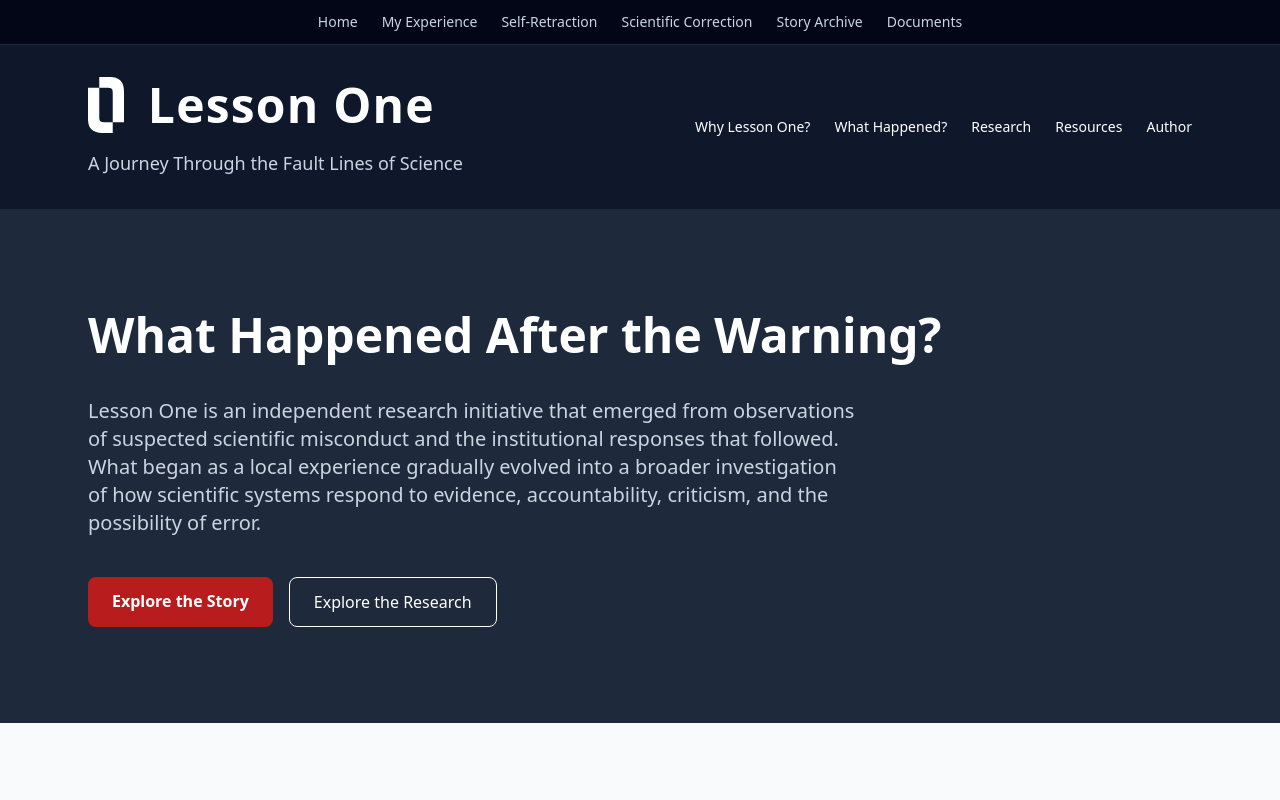
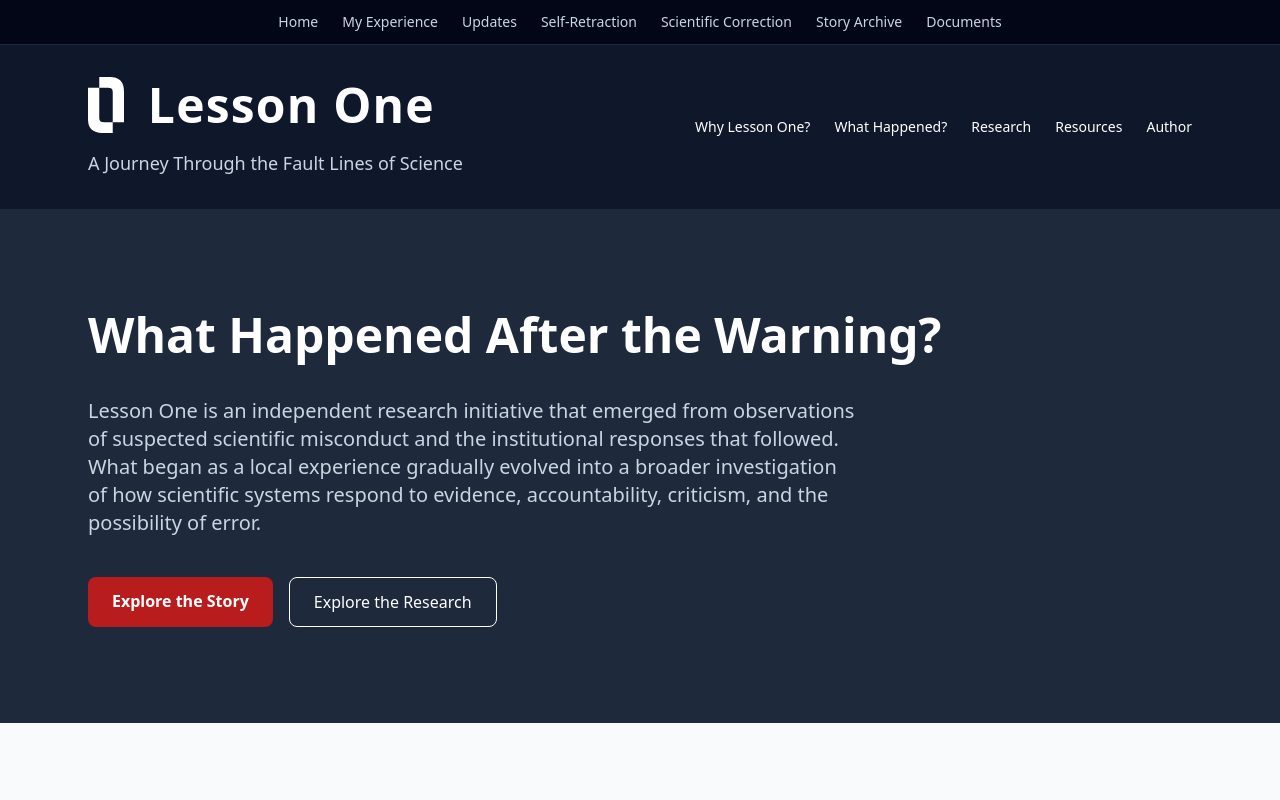
Before and after one commit to haqueshenas/lesson-one, a plain HTML site: page index.html in a window 1280 px wide. Shown: the top 800 px of the page. Drawn offline with nearby package versions, Linux system fonts and the light colour scheme.

Commit message:
Update index.html
Add Updates link to primary navigation

```diff
--- a/index.html
+++ b/index.html
@@ -43,6 +43,11 @@ html {
             <a href="/lesson-one/my-experience/"
                class="text-slate-300 hover:text-white transition">
                 My Experience
+            </a>
+
+            <a href="/lesson-one/updates/"
+            class="text-slate-300 hover:text-white transition">
+            Updates
             </a>
 
             <a href="/lesson-one/self-retraction-as-redemption/"
```
